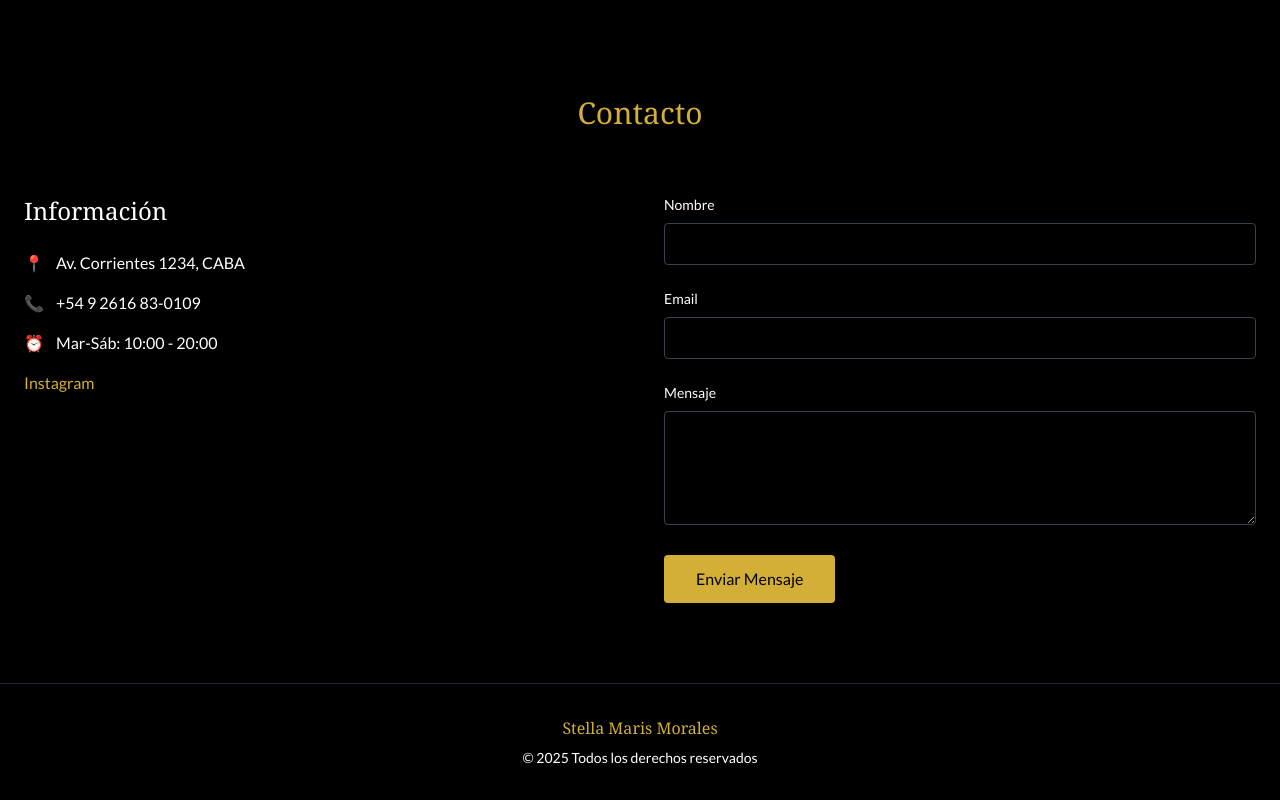
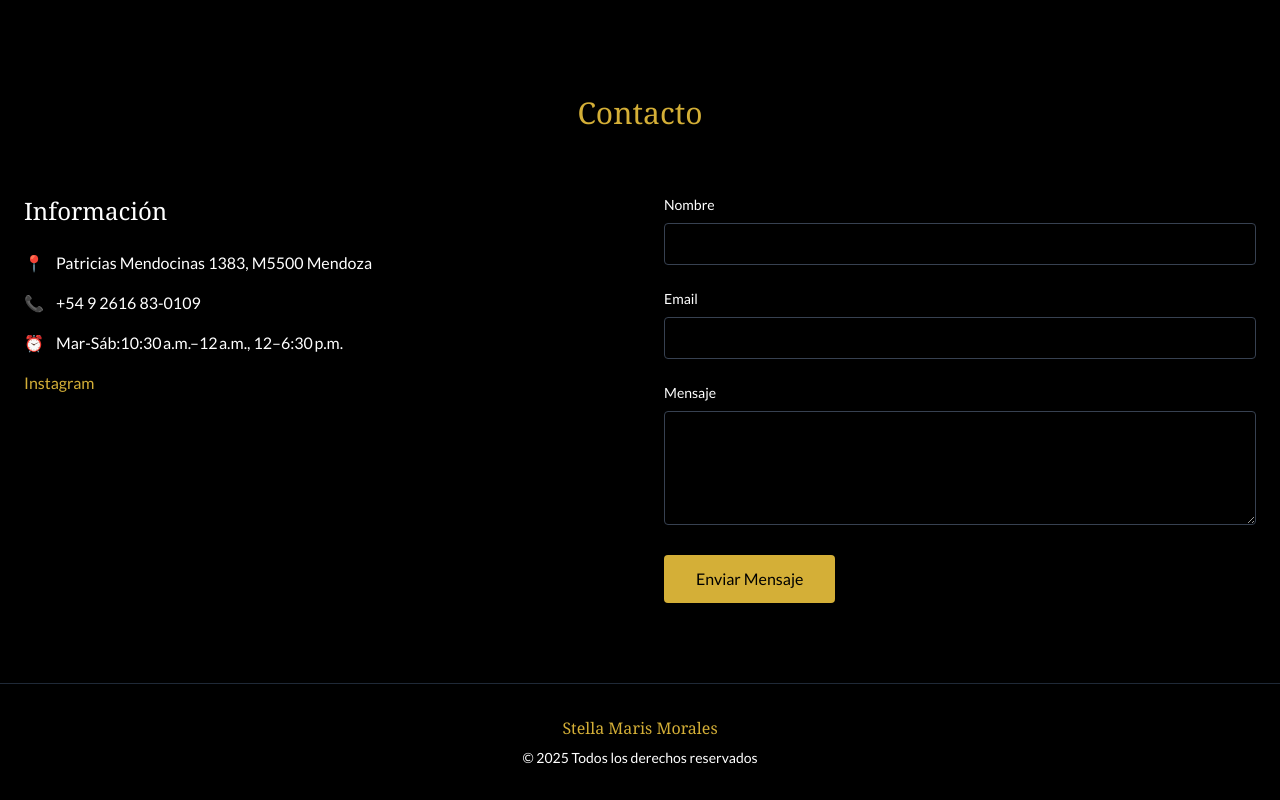
Before and after one commit to fede-cid/peluqueria-stella, a React (Vite) app in the folder project/: page / in a window 1280 px wide. Shown: the part 5270-6070 px from the top of the page. Built offline with nearby package versions, Linux system fonts and the light colour scheme.

Commit message:
horarios y lugar

```diff
--- a/project/src/components/ContactSection.tsx
+++ b/project/src/components/ContactSection.tsx
@@ -30,7 +30,7 @@ export default function ContactSection() {
             <div className="space-y-4">
               <div className="flex items-center">
                 <span className="text-[#D4AF37] mr-3">📍</span>
-                <span>Av. Corrientes 1234, CABA</span>
+                <span >Patricias Mendocinas 1383, M5500 Mendoza</span>
               </div>
               <div className="flex items-center">
                 <span className="text-[#D4AF37] mr-3">📞</span>
@@ -38,7 +38,7 @@ export default function ContactSection() {
               </div>
               <div className="flex items-center">
                 <span className="text-[#D4AF37] mr-3">⏰</span>
-                <span>Mar-Sáb: 10:00 - 20:00</span>
+                <span>Mar-Sáb:10:30 a.m.–12 a.m., 12–6:30 p.m.</span>
               </div>
               <div className="flex space-x-4 mt-6">
                 <a
```
